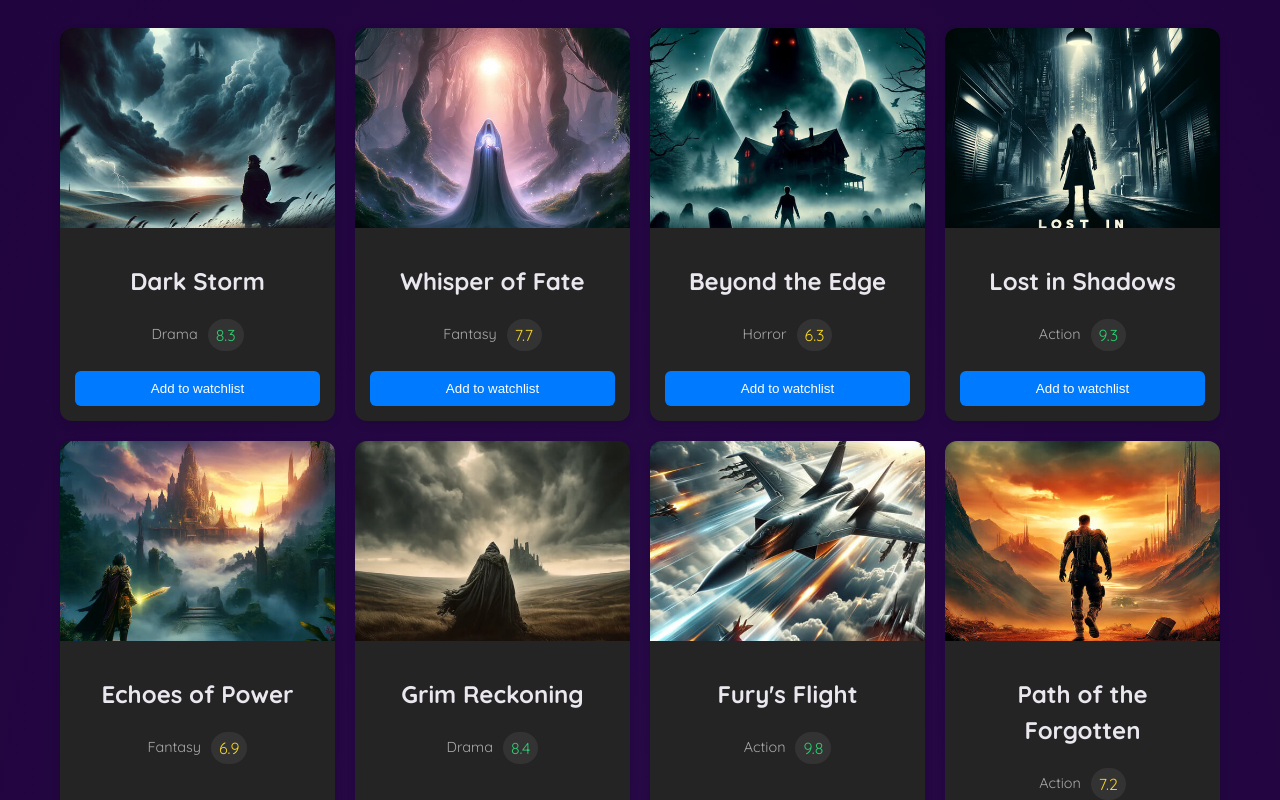
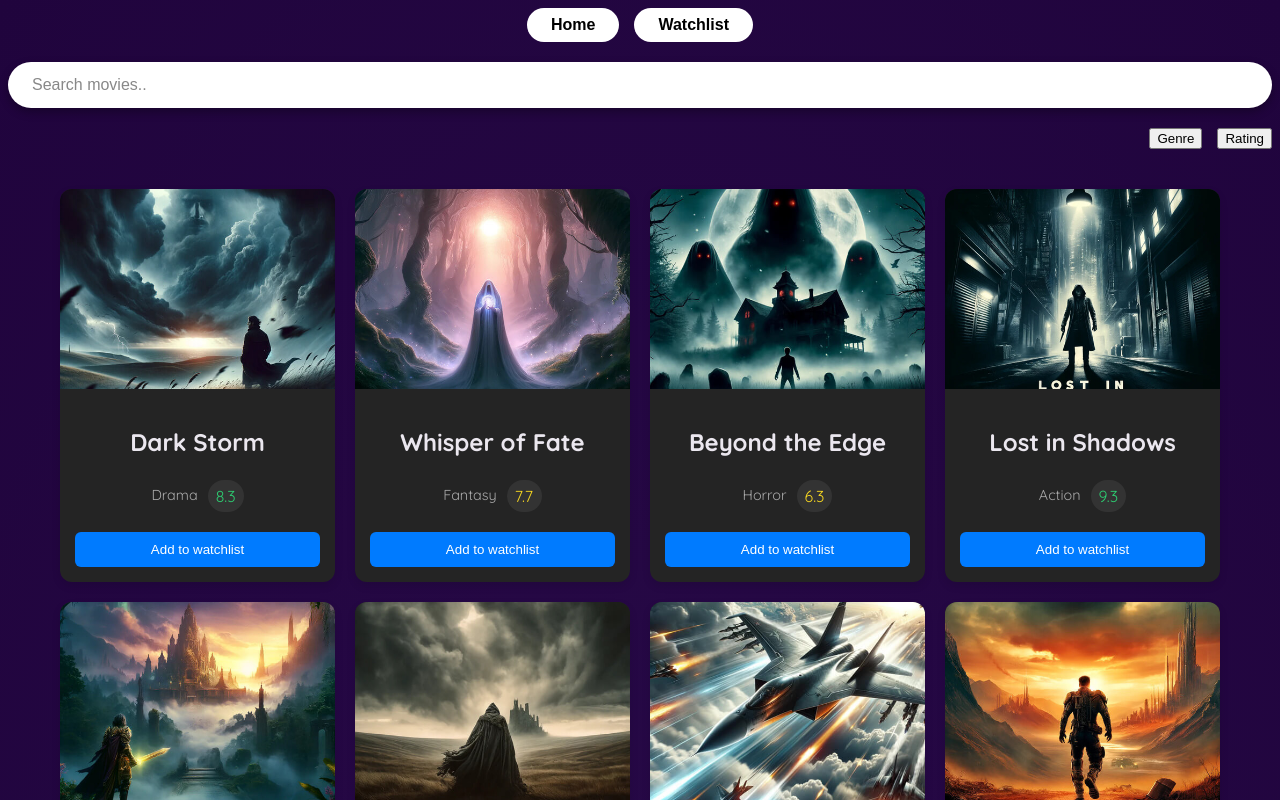
Before and after one commit to SBodescu/Movie-App, a React (Vite) app: page / in a window 1280 px wide. Shown: the top 800 px of the page. Built offline with nearby package versions, Linux system fonts and the light colour scheme.

Commit message:
feat:search bar implemented and ui for filters

```diff
--- a/src/App.jsx
+++ b/src/App.jsx
@@ -1,10 +1,24 @@
 import MovieCard from "./components/MovieCard/MovieCard";
 import MovieCardList from "./components/MovieCardList/MovieCardList";
+import SearchBar from "./components/SearchBar/SearchBar";
+import PageButtons from "./components/PageButtons/PageButtons";
+import { useState } from "react";
+import FilterButtons from "./components/FilterButtons/FilterButtons";
+
 
 function App() {
+  const [searchText, setSearchText] = useState('');
   return (
-    <div>
-      <MovieCardList/>
+    <div className="app-container">
+      <PageButtons/>
+      <SearchBar
+        searchText = {searchText}
+        onSearchTextChange = {setSearchText}
+      />
+      <FilterButtons/>
+      <MovieCardList
+        searchText = {searchText}
+      />
     </div>
   );
 }
--- /dev/null
+++ b/src/components/FilterButtons/FilterButtons.css
@@ -0,0 +1,5 @@
+.filters-container {
+    display: flex;
+    justify-content: flex-end;
+    gap: 15px;
+}
--- /dev/null
+++ b/src/components/FilterButtons/FilterButtons.jsx
@@ -0,0 +1,10 @@
+import "./FilterButtons.css"
+
+export default function FilterButtons(){
+    return(
+        <div className="filters-container">
+            <button>Genre</button>
+            <button>Rating</button>
+        </div>
+    );
+}
--- a/src/components/MovieCardList/MovieCardList.jsx
+++ b/src/components/MovieCardList/MovieCardList.jsx
@@ -2,13 +2,16 @@ import "./MovieCardList.css";
 import dataFile from "../../movies.json";
 import MovieCard from "../MovieCard/MovieCard";
 
-export default function MovieCardList(){
+export default function MovieCardList({searchText=" "}){
     const getImageUrl = (name) => {
         return new URL(`../../assets/images/${name}`, import.meta.url).href;
     }
     return(
         <div className="card-list-container">
-            {dataFile.map((item)=>
+            {dataFile.filter((item) => {
+                    if (!item.title) return false;
+                    return item.title.toLowerCase().includes(searchText.toLowerCase());
+                }).map((item)=>
                 <MovieCard
                     key = {item.id}
                     image = {getImageUrl(item.image)}
--- /dev/null
+++ b/src/components/PageButtons/PageButtons.css
@@ -0,0 +1,27 @@
+.page-buttons-container{
+    display: flex;
+    justify-content: center;
+    gap: 15px;
+}
+
+.nav-btn {
+  background-color: white;
+  color: #000;
+  border: none;
+  border-radius: 20px;
+  padding: 8px 24px;
+  font-size: 1rem;
+  font-weight: 600;
+  cursor: pointer;
+  transition: transform 0.2s, background-color 0.2s;
+}
+
+.nav-btn:hover {
+  transform: scale(1.05);
+  background-color: #f0f0f0;
+}
+
+.nav-btn.active {
+  background-color: #fff;
+
+}
--- /dev/null
+++ b/src/components/PageButtons/PageButtons.jsx
@@ -0,0 +1,10 @@
+import "./PageButtons.css"
+
+export default function PageButtons(){
+    return(
+        <div className="page-buttons-container">
+            <button className="nav-btn">Home</button>
+            <button className="nav-btn">Watchlist</button>
+        </div>
+    );
+}
--- a/src/components/SearchBar/SearchBar.css
+++ b/src/components/SearchBar/SearchBar.css
@@ -0,0 +1,21 @@
+.search-container {
+    display: flex;
+    justify-content: center;
+    gap: 15px;
+}
+
+.search-input {
+    width: 100%;
+    padding: 14px 24px;
+    border-radius: 30px;
+    border: none;
+    outline: none;
+    font-size: 1rem;
+    background-color: white;
+    color: #333;
+    box-shadow: 0 4px 10px rgba(0,0,0,0.3);
+}
+
+.search-input::placeholder {
+    color: #888;
+}
--- a/src/components/SearchBar/SearchBar.jsx
+++ b/src/components/SearchBar/SearchBar.jsx
@@ -0,0 +1,13 @@
+import "./SearchBar.css"
+
+export default function SearchBar({searchText, onSearchTextChange}){
+    return (
+        <div className="search-container">
+            <input className="search-input"
+            type="text"
+            value={searchText}
+            onChange={(e)=>onSearchTextChange(e.target.value)}
+            placeholder="Search movies.."></input>
+        </div>
+    );
+}
--- a/src/index.css
+++ b/src/index.css
@@ -148,3 +148,9 @@ main h2 {
 #tab-content code {
   font-size: 1rem;
 }
+
+.app-container{
+    display: flex;
+    flex-direction: column;
+    gap: 20px;
+}
```
